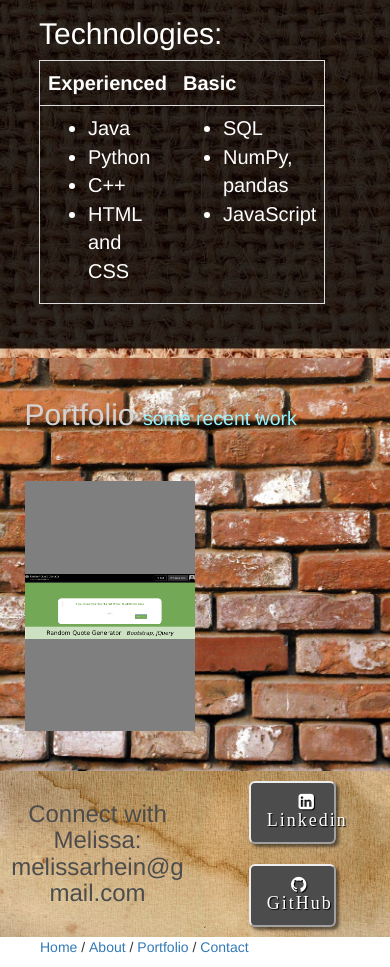
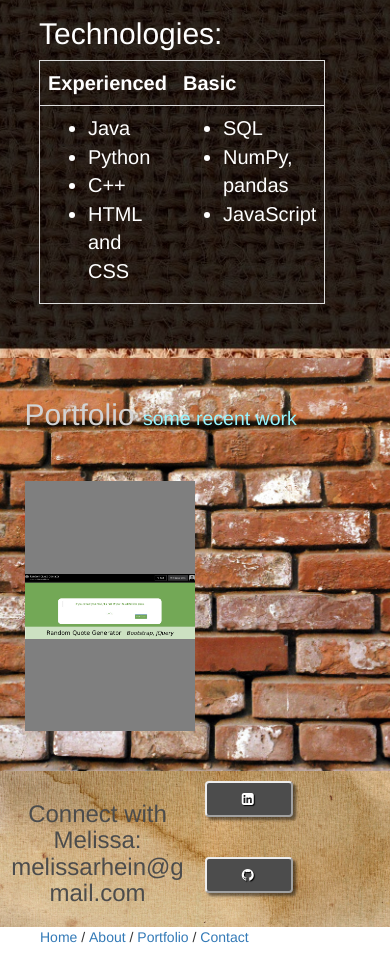
Before and after one commit to melissir/melissir.github.io, a plain HTML site: page index.html in a window 390 px wide. Shown: the part 812-1779 px from the top of the page. Drawn offline with nearby package versions, Linux system fonts and the light colour scheme.

Commit message:
Buttons change for mobile devices

```diff
--- a/index.html
+++ b/index.html
@@ -115,11 +115,17 @@
             </h3>
         </div>
         <div class="col-xs-6 p-format">
-            <a href="https://www.linkedin.com/in/melissa-rhein-71131030" class="btn btn-default btn-lg" role="button">
+            <a href="https://www.linkedin.com/in/melissa-rhein-71131030" class="btn btn-default btn-lg hidden-xs" role="button">
                 <i class="fa fa-linkedin-square">  Linkedin</i></a>
+
+            <a href="https://www.linkedin.com/in/melissa-rhein-71131030" class="btn btn-default visible-xs" role="button">
+                <i class="fa fa-linkedin-square"></i></a>
             <br><br>
-            <a href="https://github.com/melissir" class="btn btn-default btn-lg" role="button">
+            <a href="https://github.com/melissir" class="btn btn-default btn-lg hidden-xs" role="button">
                 <i class="fa fa-github">  GitHub</i></a>
+
+            <a href="https://github.com/melissir" class="btn btn-default visible-xs" role="button">
+                <i class="fa fa-github"></i></a>
         </div>
     </div>
 </section>
```
